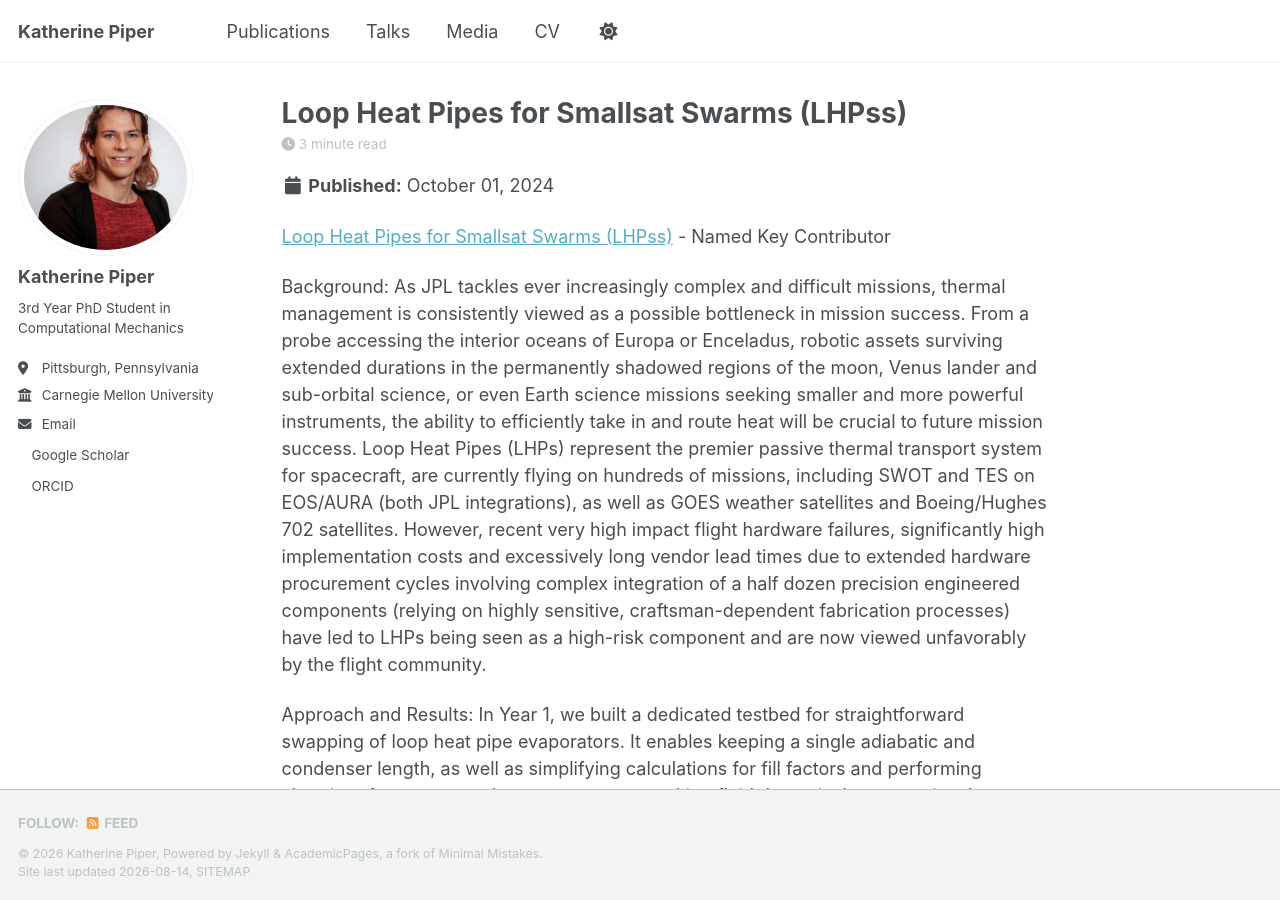
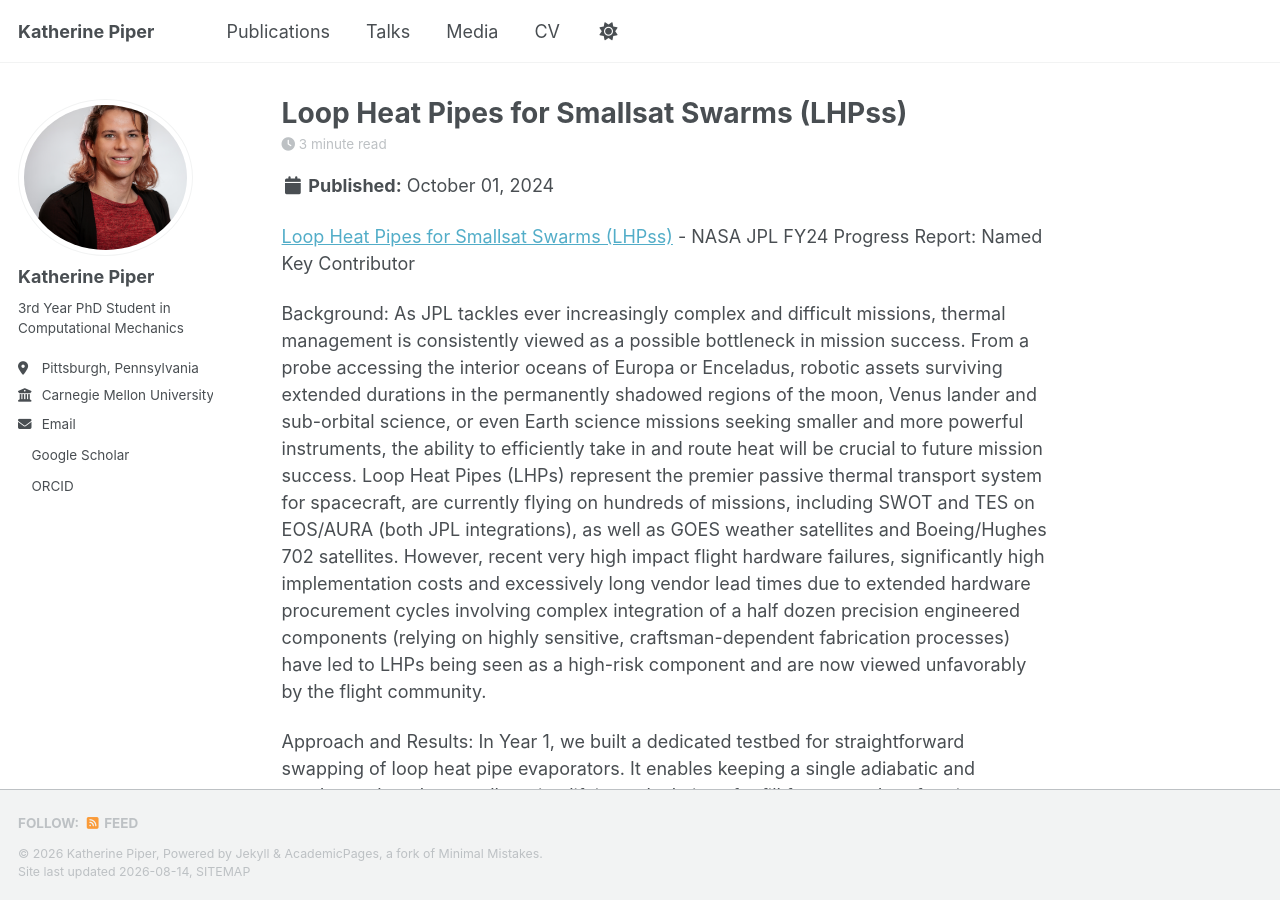
Before and after one commit to kbpiperphd/kbpiperphd.github.io, a Jekyll site: the page built from _posts/2024-10-01-1.md, in a window 1280 px wide and 900 px high. Built offline with Jekyll 4.4.1, drawn with Linux system fonts in a browser that asks for light colours; a style sheet for code colours, icons or effects is not loaded.

Commit message:
Update 2024-10-01-1.md

```diff
--- a/_posts/2024-10-01-1.md
+++ b/_posts/2024-10-01-1.md
@@ -4,7 +4,7 @@ date: 2024-10-01
 permalink: /posts/2024-10-01-1
 ---
 
-[Loop Heat Pipes for Smallsat Swarms (LHPss)](https://www.jpl.nasa.gov/site/research/media/posters/2024/R23121p.pdf) - Named Key Contributor
+[Loop Heat Pipes for Smallsat Swarms (LHPss)](https://www.jpl.nasa.gov/site/research/media/posters/2024/R23121p.pdf) - NASA JPL FY24 Progress Report: Named Key Contributor
 
 Background: As JPL tackles ever increasingly complex and difficult missions, thermal management is consistently viewed as a possible bottleneck in
 mission success. From a probe accessing the interior oceans of Europa or Enceladus, robotic assets surviving extended durations in the permanently
```
